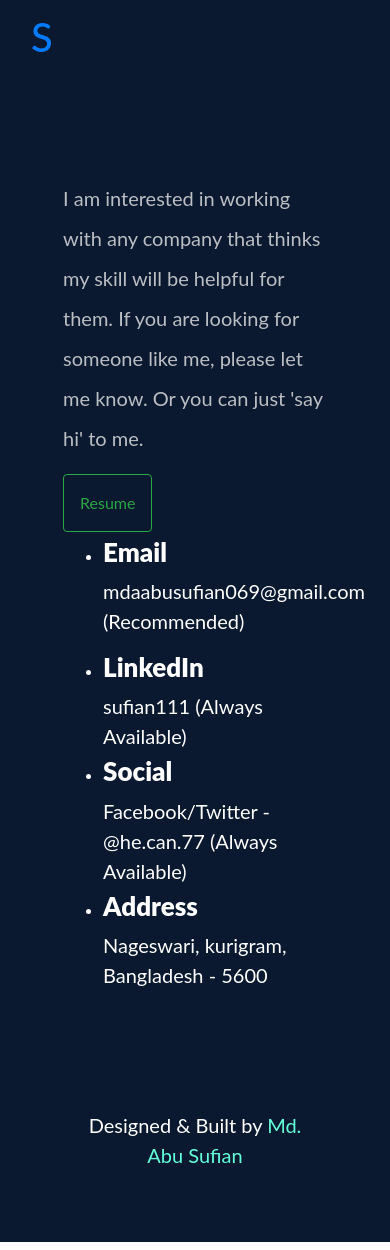
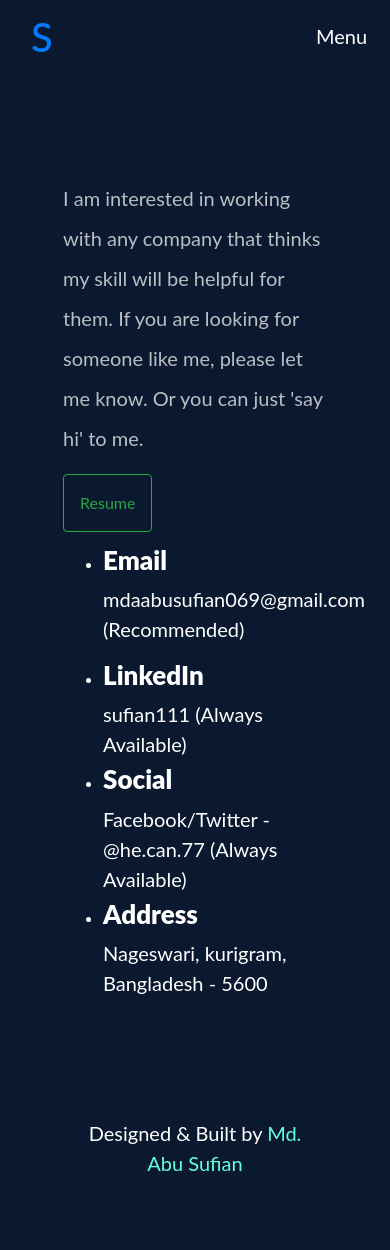
Before and after one commit to sufian111/My-portfolio-website-Finished, a React (Create React App) app: page /contact in a window 390 px wide. Built offline with nearby package versions, Linux system fonts and the light colour scheme.

Commit message:
another work done

```diff
--- a/public/index.html
+++ b/public/index.html
@@ -23,6 +23,9 @@
       Learn how to configure a non-root public URL by running `npm run build`.
     -->
   <title>Md. Abu Sufian | Full Stack Web Developer</title>
+  <script src="https://code.jquery.com/jquery-3.5.1.slim.min.js" integrity="sha384-DfXdz2htPH0lsSSs5nCTpuj/zy4C+OGpamoFVy38MVBnE+IbbVYUew+OrCXaRkfj" crossorigin="anonymous"></script>
+<script src="https://cdn.jsdelivr.net/npm/popper.js@1.16.1/dist/umd/popper.min.js" integrity="sha384-9/reFTGAW83EW2RDu2S0VKaIzap3H66lZH81PoYlFhbGU+6BZp6G7niu735Sk7lN" crossorigin="anonymous"></script>
+<script src="https://cdn.jsdelivr.net/npm/bootstrap@4.5.3/dist/js/bootstrap.min.js" integrity="sha384-w1Q4orYjBQndcko6MimVbzY0tgp4pWB4lZ7lr30WKz0vr/aWKhXdBNmNb5D92v7s" crossorigin="anonymous"></script>
 </head>
 
 <body>
--- a/src/Components/ContactPage/ContactPage.js
+++ b/src/Components/ContactPage/ContactPage.js
@@ -17,7 +17,7 @@
             <button class="btn btn-outline-success p-3">Resume</button>
           </a>
         </div>
-        <div className="col-md-6">
+        <div className="col-md-6 mt-2">
           <div className="contact-details">
             <ul>
               <li>
--- a/src/Components/HomePage/NavBarTop/NavBarTop.js
+++ b/src/Components/HomePage/NavBarTop/NavBarTop.js
@@ -4,7 +4,7 @@
 const NavBarTop = () => {
   return (
     <div className="container">
-      <nav class="navbar navbar-expand-lg">
+      <nav class="navbar  navbar-expand-lg">
         <a class="navbar-brand" href="/">
           <h1>S</h1>
         </a>
@@ -17,7 +17,9 @@
           aria-expanded="false"
           aria-label="Toggle navigation"
         >
-          <span class="navbar-toggler-icon"></span>
+          <span style={{ color: "white" }} class="navbar-toggler-icon">
+            Menu
+          </span>
         </button>
 
         <div class="collapse navbar-collapse" id="navbarSupportedContent">
```
